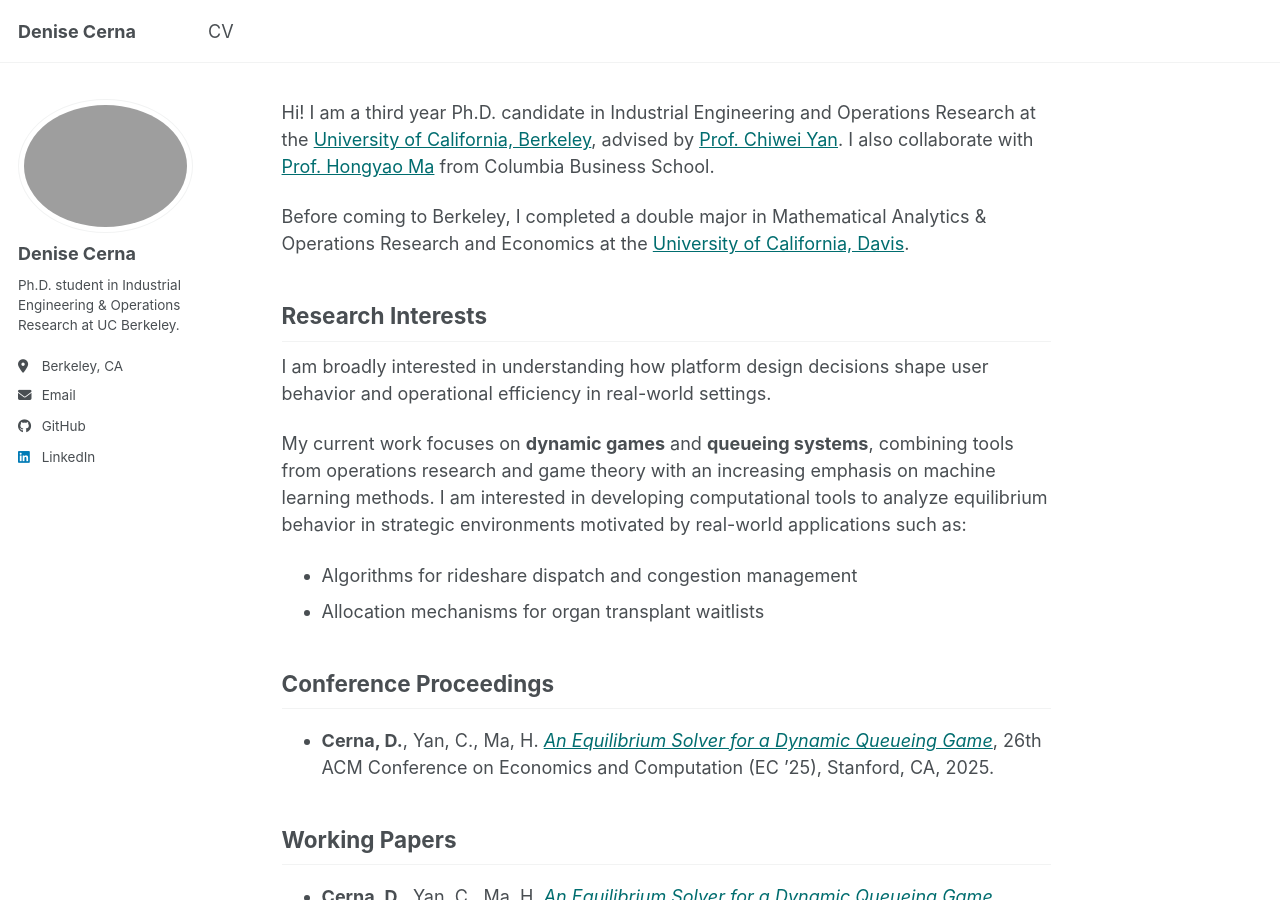
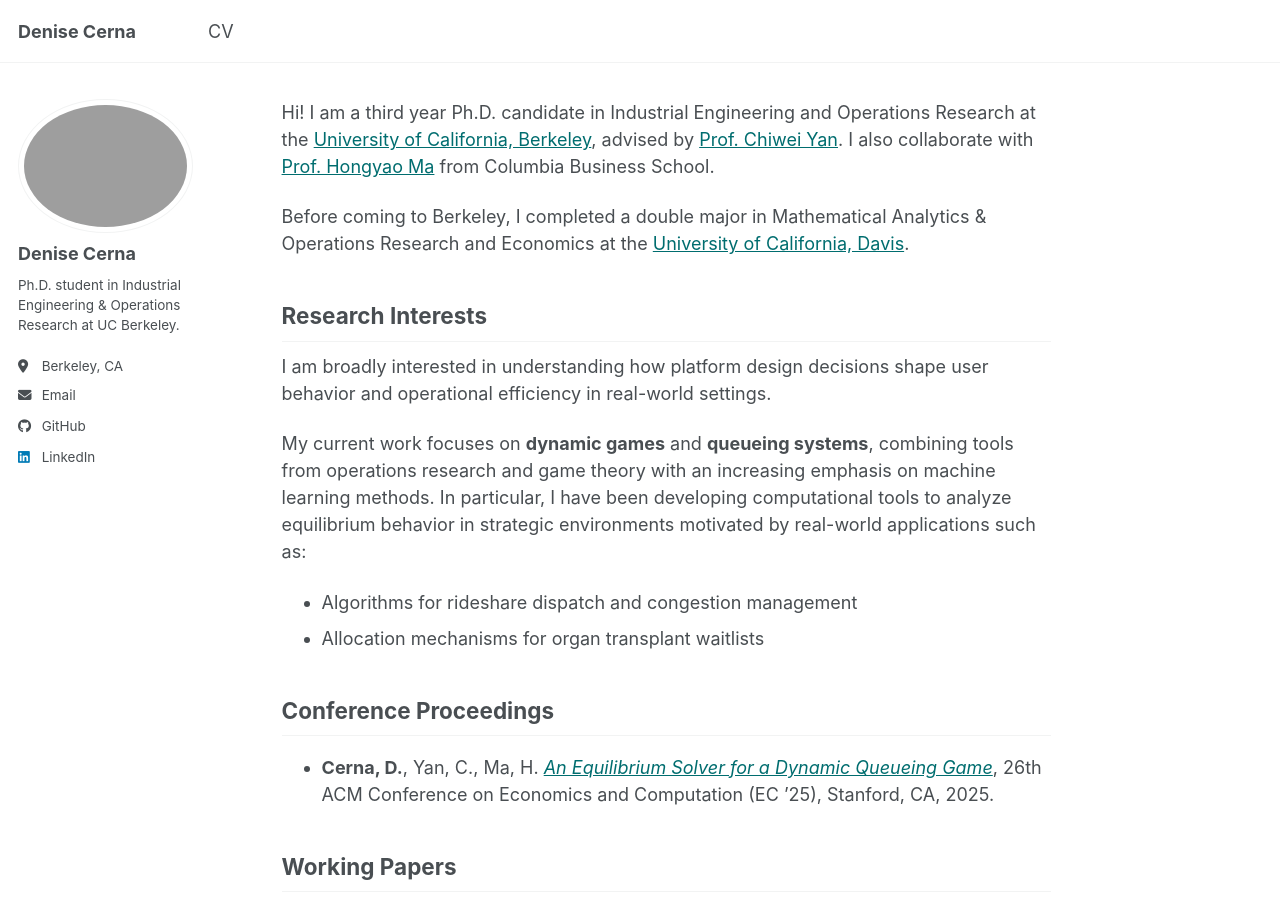
Before and after one commit to denise-cerna/denise-cerna.github.io, a Jekyll site: the page built from _pages/about.md, in a window 1280 px wide and 900 px high. Built offline with Jekyll 4.4.1, drawn with Linux system fonts in a browser that asks for light colours; a script bundle is joined from its source files by our own code; library files that are not in the unit come from our copies.

Commit message:
rephrase

```diff
--- a/_pages/about.md
+++ b/_pages/about.md
@@ -48,7 +48,7 @@ Research Interests
 
 I am broadly interested in understanding how platform design decisions shape user behavior and operational efficiency in real-world settings.
 
-My current work focuses on **dynamic games** and **queueing systems**, combining tools from operations research and game theory with an increasing emphasis on machine learning methods. I am interested in developing computational tools to analyze equilibrium behavior in strategic environments motivated by real-world applications such as:
+My current work focuses on **dynamic games** and **queueing systems**, combining tools from operations research and game theory with an increasing emphasis on machine learning methods. In particular, I have been developing computational tools to analyze equilibrium behavior in strategic environments motivated by real-world applications such as:
 
 - Algorithms for rideshare dispatch and congestion management
 - Allocation mechanisms for organ transplant waitlists
```
